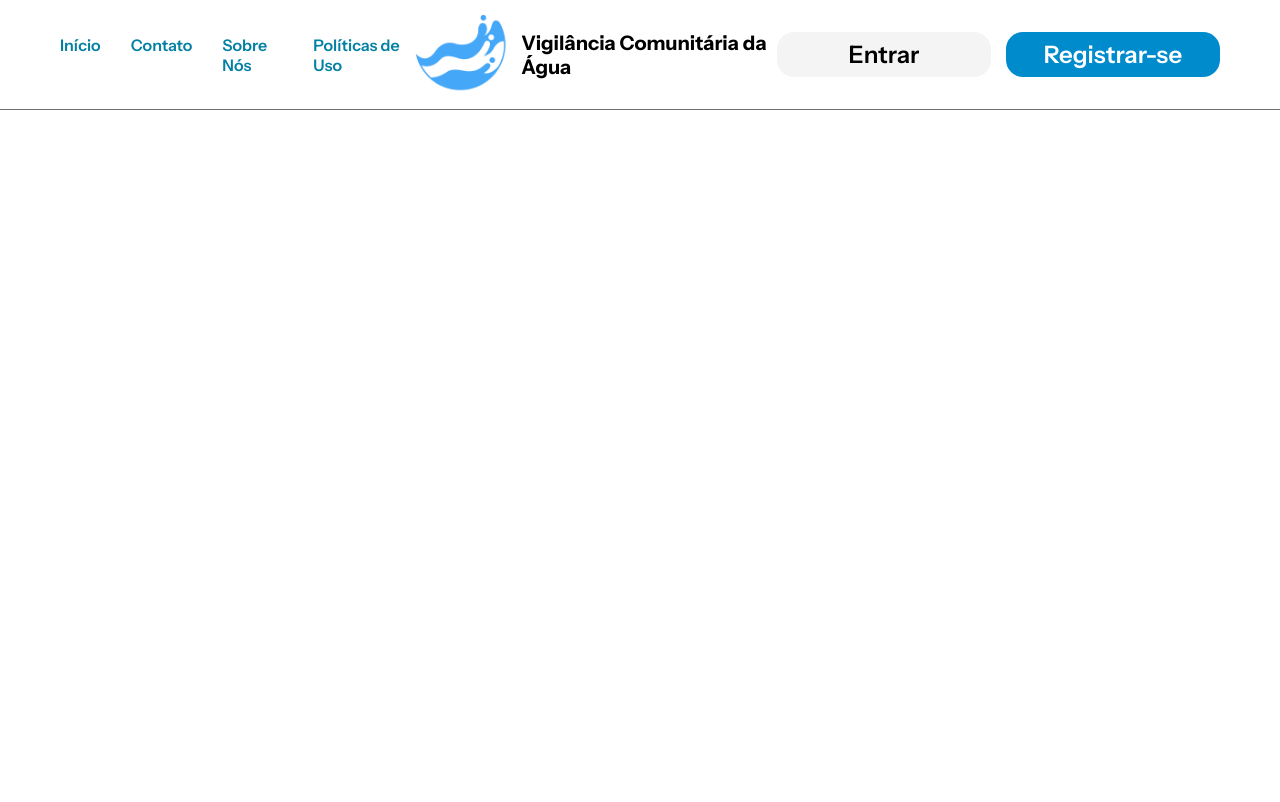
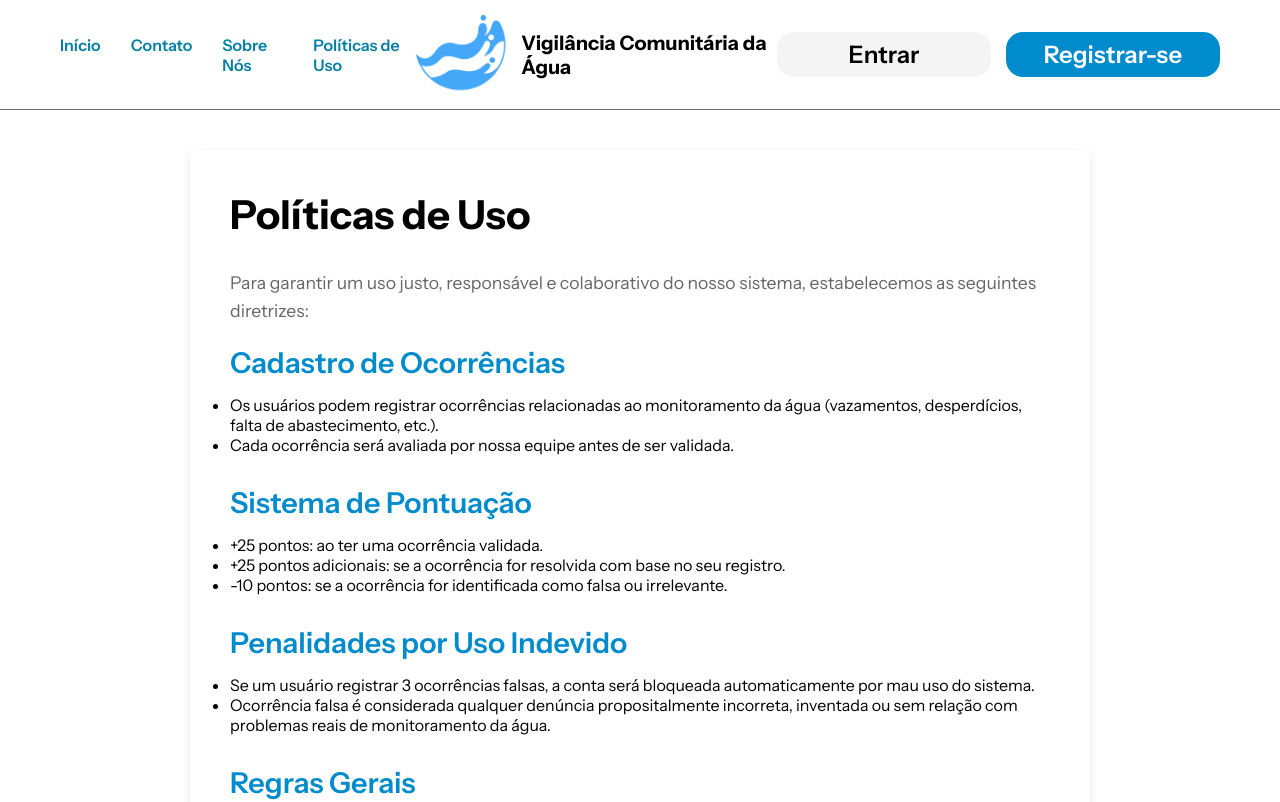
Before and after one commit to KalvinAlbuquerque/SVCA, a React (Vite) app in the folder frontend-svca/: page /politicas in a window 1280 px wide. Shown: the top 802 px of the page. Built offline with nearby package versions, Linux system fonts and the light colour scheme.

Commit message:
Criadas telas sobre nós e políticas

```diff
--- a/frontend-svca/src/App.tsx
+++ b/frontend-svca/src/App.tsx
@@ -7,7 +7,10 @@ import Dashboard from './components/Dashboard';
 import RegisterPage from './components/RegisterPage';
 import HomePage from './components/HomePage';
 import RegisterOccurrencePage from './components/RegisterOccurrencePage';
-import MyOccurrencesPage from './components/MyOccurrencesPage'; // Importe o novo componente
+import MyOccurrencesPage from './components/MyOccurrencesPage';
+import PoliciesPage from './components/PoliciesPage'; // Importe PoliciesPage
+import AboutUsPage from './components/AboutUsPage'; // Importe AboutUsPage
+
 
 const App: React.FC = () => {
   const [isAuthenticated, setIsAuthenticated] = useState<boolean>(false);
@@ -64,6 +67,8 @@ const App: React.FC = () => {
           path="/minhas-ocorrencias" // Nova rota para minhas ocorrências
           element={isAuthenticated ? <MyOccurrencesPage /> : <Navigate to="/login" replace />}
         />
+        <Route path="/politicas" element={<PoliciesPage />} /> {/* Nova rota para Políticas de Uso */}
+        <Route path="/sobre-nos" element={<AboutUsPage />} /> {/* Nova rota para Sobre Nós */}
         {/* Adicione outras rotas protegidas aqui */}
       </Routes>
     </Router>
--- /dev/null
+++ b/frontend-svca/src/components/AboutUsPage.tsx
@@ -0,0 +1,30 @@
+import React from 'react';
+// Não precisa importar a imagem como um módulo se ela estiver em /public
+// import image_sobre_nos from '/image_sobre_nos.png'; // Comentado, não necessário para public
+
+const AboutUsPage: React.FC = () => {
+  return (
+    <main className="about-us-page-container">
+      <div className="about-us-page-box">
+        <h1 className="about-us-page-title">Sobre Nós</h1>
+        <p className="about-us-page-text">
+          O Sistema Vigilância Comunitária da Água é uma iniciativa voltada para fortalecer a participação cidadã no monitoramento da qualidade da água em comunidades, promovendo saúde pública, sustentabilidade e o acesso à água limpa. Desenvolvido como parte de um projeto acadêmico na Universidade do Estado da Bahia (UNEB)[cite: 5], o sistema tem como objetivo centralizar, organizar e dar visibilidade às denúncias e ocorrências relacionadas ao abastecimento e à condição da água em regiões vulneráveis.
+        </p>
+        <div className="about-us-image-container">
+          <img src="/image_sobre_nos.png" alt="Imagem Sobre Nós" className="about-us-image" /> {/* Caminho direto da raiz pública */}
+        </div>
+        <p className="about-us-page-text">
+          Inspirado no Objetivo de Desenvolvimento Sustentável (ODS) 6 da ONU — “Assegurar a disponibilidade e a gestão sustentável da água e do saneamento para todos” [cite: 3] —, o sistema permite que cidadãos, órgãos públicos e organizações comunitárias colaborem de forma eficiente, utilizando tecnologia para criar um ambiente de transparência, engajamento e ação.
+        </p>
+        <p className="about-us-page-text">
+          Acreditamos que o acesso à informação e o envolvimento comunitário são ferramentas poderosas para transformar a realidade. Por isso, o sistema oferece funcionalidades como envio e acompanhamento de denúncias, mapa interativo com pontos de monitoramento, gráficos de indicadores, sistema de pontuação cidadã e gestão integrada por parte das autoridades competentes.
+        </p>
+        <p className="about-us-page-text">
+          Estamos comprometidos com a construção de uma sociedade mais justa, informada e participativa, onde cada cidadão tem voz e pode contribuir para um futuro com água limpa e segura para todos.
+        </p>
+      </div>
+    </main>
+  );
+};
+
+export default AboutUsPage;
--- a/frontend-svca/src/components/Header.tsx
+++ b/frontend-svca/src/components/Header.tsx
@@ -2,49 +2,40 @@
 import React from 'react';
 import { Link } from 'react-router-dom';
 
-// Props para simular o estado de autenticação
 interface HeaderProps {
   isAuthenticated?: boolean;
-  onLogout: () => void; // <--- Adicione esta linha AQUI
+  onLogout: () => void;
 }
 
-const Header: React.FC<HeaderProps> = ({ isAuthenticated = false, onLogout }) => { // <--- Adicione 'onLogout' aqui também
+const Header: React.FC<HeaderProps> = ({ isAuthenticated = false, onLogout }) => {
   return (
     <header className="main-header">
       <nav className="main-nav">
         <ul className="nav-list">
           <li className="nav-item"><Link to="/">Início</Link></li>
           <li className="nav-item"><Link to="#">Contato</Link></li>
-          <li className="nav-item"><Link to="#">Sobre Nós</Link></li>
-          {/* Exibe "Meu menu" apenas se autenticado, caso contrário, botões de login/registro */}
+          <li className="nav-item"><Link to="/sobre-nos">Sobre Nós</Link></li> {/* Novo link */}
           {isAuthenticated ? (
             <li className="nav-item"><Link to="/dashboard">Meu menu</Link></li>
           ) : (
-            <>
-              {/* Removido daqui e colocado em um div separado para melhor controle */}
-            </>
+            null
           )}
-          <li className="nav-item"><Link to="#">Políticas de Uso</Link></li>
+           <li className="nav-item"><Link to="/politicas">Políticas de Uso</Link></li> {/* Novo link */}
         </ul>
 
-        {/* Logo do cabeçalho - já está na posição certa */}
         <div className="header-logo-container">
             <img src="/logo.png" alt="Vigilância Comunitária da Água Logo" />
             <span className="header-logo-text">Vigilância Comunitária da Água</span>
         </div>
 
-        {/* Botões de autenticação para o cabeçalho */}
         {!isAuthenticated && (
           <div className="header-auth-buttons">
             <Link to="/login" className="btn-header-outline">Entrar</Link>
             <Link to="/register" className="btn-header-primary">Registrar-se</Link>
           </div>
         )}
-        {/* Adiciona um botão de logout se estiver autenticado */}
         {isAuthenticated && (
-          <div className="header-auth-buttons">
-            <button onClick={onLogout} className="btn-header-outline">Sair</button> {/* Botão de Sair/Logout */}
-          </div>
+          <button className="btn-header-outline" onClick={onLogout}>Sair</button>
         )}
       </nav>
     </header>
--- /dev/null
+++ b/frontend-svca/src/components/PoliciesPage.tsx
@@ -0,0 +1,51 @@
+// frontend-svca/src/components/PoliciesPage.tsx
+import React from 'react';
+
+const PoliciesPage: React.FC = () => {
+  return (
+    <main className="policies-page-container">
+      <div className="policies-page-box">
+        <h1 className="policies-page-title">Políticas de Uso</h1>
+        <p className="policies-page-text">
+          Para garantir um uso justo, responsável e colaborativo do nosso sistema, estabelecemos as seguintes diretrizes:
+        </p>
+
+        <section className="policies-section">
+          <h2>Cadastro de Ocorrências</h2>
+          <ul>
+            <li>Os usuários podem registrar ocorrências relacionadas ao monitoramento da água (vazamentos, desperdícios, falta de abastecimento, etc.).</li>
+            <li>Cada ocorrência será avaliada por nossa equipe antes de ser validada.</li>
+          </ul>
+        </section>
+
+        <section className="policies-section">
+          <h2>Sistema de Pontuação</h2>
+          <ul>
+            <li>+25 pontos: ao ter uma ocorrência validada.</li>
+            <li>+25 pontos adicionais: se a ocorrência for resolvida com base no seu registro.</li>
+            <li>-10 pontos: se a ocorrência for identificada como falsa ou irrelevante.</li>
+          </ul>
+        </section>
+
+        <section className="policies-section">
+          <h2>Penalidades por Uso Indevido</h2>
+          <ul>
+            <li>Se um usuário registrar 3 ocorrências falsas, a conta será bloqueada automaticamente por mau uso do sistema.</li>
+            <li>Ocorrência falsa é considerada qualquer denúncia propositalmente incorreta, inventada ou sem relação com problemas reais de monitoramento da água.</li>
+          </ul>
+        </section>
+
+        <section className="policies-section">
+          <h2>Regras Gerais</h2>
+          <ul>
+            <li>Use o sistema de forma responsável, visando o bem coletivo.</li>
+            <li>Informações falsas comprometem a eficiência do sistema e prejudicam a comunidade.</li>
+            <li>Ao utilizar o sistema, você concorda com estas políticas e entende as consequências de desrespeitá-las.</li>
+          </ul>
+        </section>
+      </div>
+    </main>
+  );
+};
+
+export default PoliciesPage;
--- a/frontend-svca/src/index.css
+++ b/frontend-svca/src/index.css
@@ -1021,3 +1021,107 @@ a:hover {
         height: 80px;
     }
 }
+
+/*  PAGA SOBRE NÓS E POLÍTICAS DE USO */
+/* src/index.css */
+
+/* Estilos para PoliciesPage */
+.policies-page-container,
+.about-us-page-container {
+  display: flex;
+  justify-content: center;
+  padding: 40px 20px;
+  flex-grow: 1;
+  background-color: var(--white);
+}
+
+.policies-page-box,
+.about-us-page-box {
+  max-width: 900px;
+  width: 95%;
+  padding: 40px;
+  background-color: var(--white);
+  border-radius: 8px;
+  box-shadow: 0 4px 10px var(--shadow-general);
+  text-align: left; /* Alinhar o texto à esquerda */
+}
+
+.policies-page-title,
+.about-us-page-title {
+  font-size: 2.5rem;
+  color: var(--text-dark);
+  margin-bottom: 30px;
+  font-weight: 700;
+}
+
+.policies-page-text,
+.about-us-page-text {
+  font-size: 1.1rem;
+  color: var(--text-medium);
+  line-height: 1.6;
+  margin-bottom: 20px;
+}
+
+.policies-section,
+.about-us-section {
+  margin-bottom: 30px;
+}
+
+.policies-section h2,
+.about-us-section h2 {
+  font-size: 1.8rem;
+  color: var(--primary-blue);
+  margin-bottom: 15px;
+  font-weight: 600;
+}
+
+.policies-section p,
+.about-us-section p {
+  font-size: 1rem;
+  color: var(--text-dark);
+  line-height: 1.5;
+}
+
+@media (max-width: 768px) {
+  .policies-page-box,
+  .about-us-page-box {
+    padding: 30px 20px;
+  }
+  .policies-page-title,
+  .about-us-page-title {
+    font-size: 2rem;
+  }
+}
+
+@media (max-width: 480px) {
+  .policies-page-box,
+  .about-us-page-box {
+    padding: 20px 15px;
+  }
+  .policies-page-title,
+  .about-us-page-title {
+    font-size: 1.8rem;
+  }
+}
+
+.about-us-image-container {
+  display: flex;
+  justify-content: center;
+  margin: 30px 0; /* Espaço acima e abaixo da imagem */
+}
+
+.about-us-image {
+  max-width: 80%; /* Ajuste a largura máxima da imagem (80% do container) */
+  height: auto;
+  border-radius: 8px; /* Opcional: para arredondar as bordas */
+  box-shadow: 0 2px 5px rgba(0, 0, 0, 0.1); /* Opcional: para adicionar uma leve sombra */
+}
+
+@media (max-width: 768px) {
+  .about-us-image-container {
+    margin: 20px 0;
+  }
+  .about-us-image {
+    max-width: 95%; /* Maior em telas menores */
+  }
+}
```
Also changed, not shown: frontend-svca/public/image_sobre_nos.png (added).
